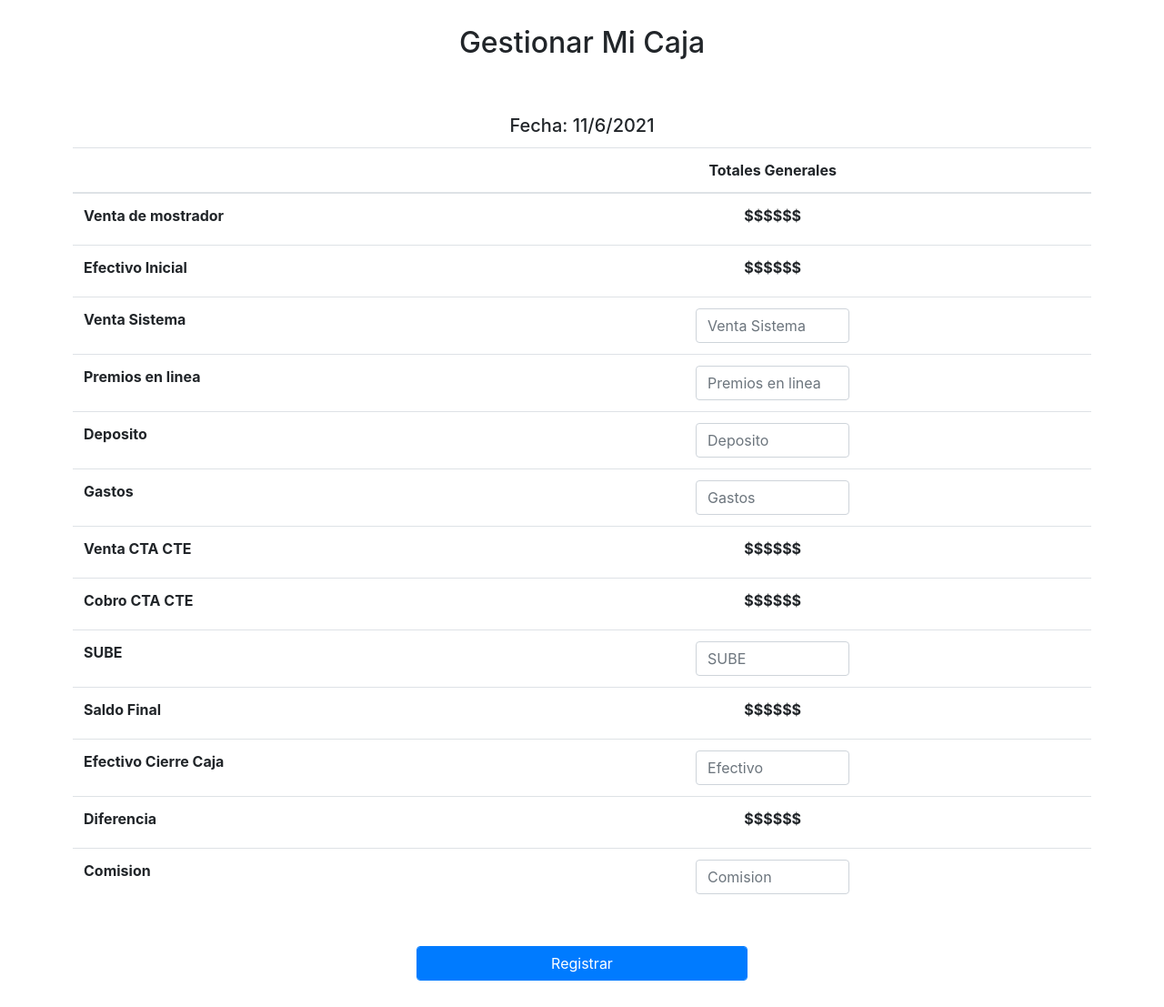
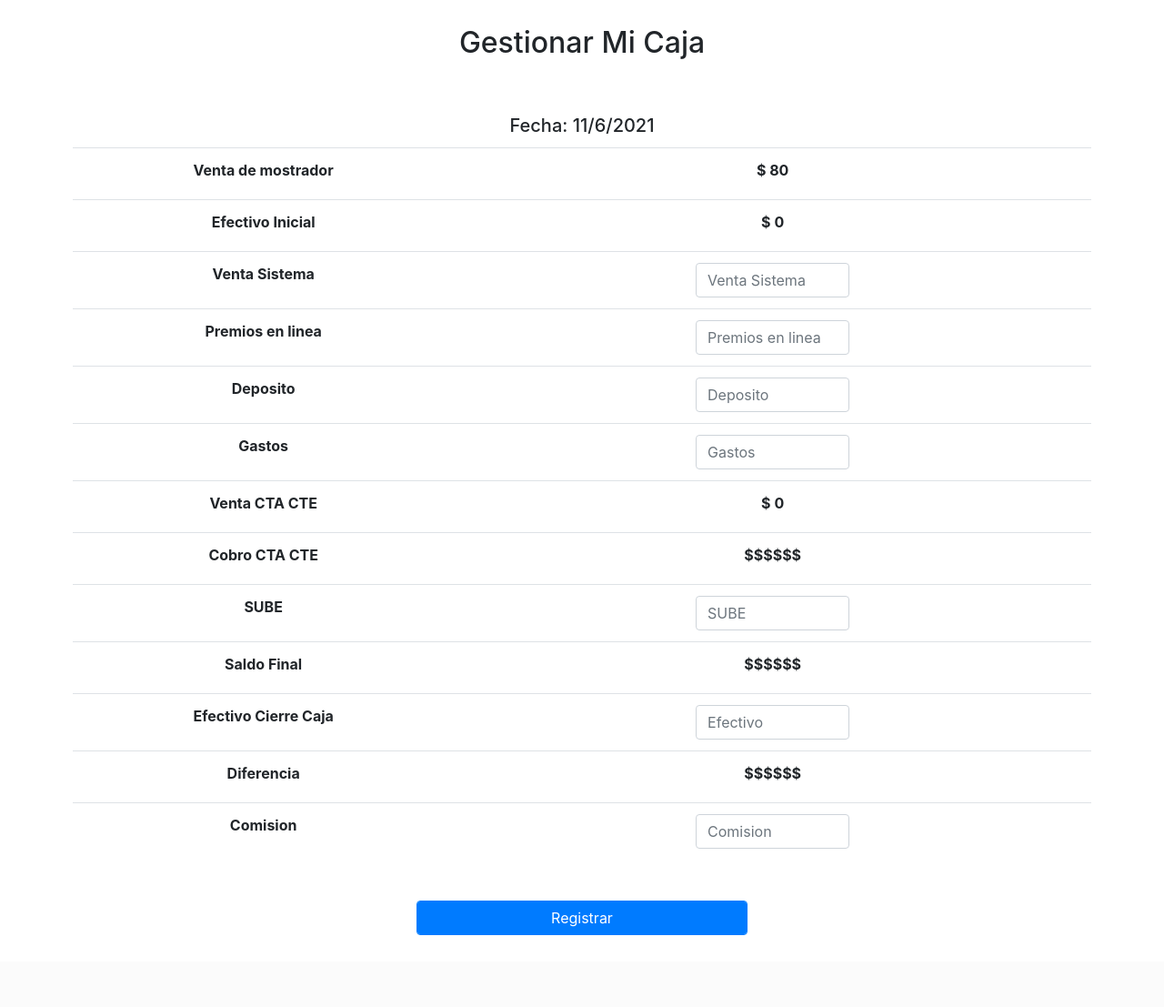
Before and after one commit to gianlucasparvoli/seminario-tusi, a Flask app: page /caja in a window 1280 px wide. Shown: the part 72-1179 px from the top of the page at 91% size. After the commit the page ends 1100 px from the top, so only its background shows below. Run offline with Flask 2, Linux system fonts and the light colour scheme; data comes from the database, SQL or seed files in the repository; both versions use the stored data as it was after the commit; lists and menus that the app fills with data are empty; some libraries are stand-ins or nearby versions.

Commit message:
Avances Caja

```diff
--- a/controllers/caja.py
+++ b/controllers/caja.py
@@ -11,3 +11,9 @@ import datetime
 class cajaEndPoint(MethodView):
     def get(self):
         return render_template("caja.html")
+
+class cajaLastEndPoint(MethodView):
+    def get(self):
+        ultimaCaja = Caja.query.all()
+        s = CajasSchema_schema.dump(ultimaCaja)
+        return jsonify(s[len(s) - 1])
--- a/routes/caja.py
+++ b/routes/caja.py
@@ -2,3 +2,4 @@ from app import *
 from controllers.caja import *
 
 app.add_url_rule("/caja",view_func=cajaEndPoint.as_view("caja"))
+app.add_url_rule("/caja/last",view_func=cajaLastEndPoint.as_view("caja_last"))
--- a/templates/caja.html
+++ b/templates/caja.html
@@ -15,9 +15,86 @@
         return document.getElementById("date").innerHTML = "Fecha: " + d + "/" + m + "/" + y;
     }
 
+    function register() {
+        console.log("REGISTRADO")
+    }
+
+    let vtaMostrador = 0;
+    let vtaCC = 0;
+    let efectivoInicial = 0;
+
+    function getVtaMostrador() {
+        url = "/sell/all";
+        $.getJSON(url).done(function (vtas) {
+            let tot = 0;
+            let todaysDate = new Date();
+            vtas.forEach(function (obj) {
+                let inputDate = new Date(obj.fecha);
+                if (inputDate.setHours(0, 0, 0, 0) === todaysDate.setHours(0, 0, 0, 0)) {
+                    if (obj.productoid === 1 || obj.productoid === 7) {
+                        urlProd = "/product/" + obj.productoid;
+                        $.getJSON(urlProd).done(function (prods) {
+                            prods.forEach(function (x) {
+                                tot = tot + parseInt(x.precio);
+                            })
+                            document.getElementById("vtaMostrador").innerHTML = "$ " + tot;
+                            if (tot) vtaMostrador = tot;
+                            return vtaMostrador;
+                        })
+                    }
+                }
+            });
+
+        });
+    }
+
+    function getVtaCC() {
+        url = "/current-account/cc/all";
+        $.getJSON(url).done(function (vtacc) {
+            let tot = 0;
+            let todaysDate = new Date();
+            vtacc.forEach(function (obj) {
+                let inputDate = new Date(obj.fechamov);
+                if (inputDate.setHours(0, 0, 0, 0) === todaysDate.setHours(0, 0, 0, 0)) {
+                    tot = tot + parseInt(obj.monto);
+                }
+            });
+            document.getElementById("vtaCC").innerHTML = "$ " + tot;
+            if (tot) vtaCC = tot;
+            return vtaCC;
+        });
+    }
+
+    function getEfectivoInicial() {
+        url = "/caja/last";
+        $.getJSON(url).done(function (lastCaja) {
+            document.getElementById("efectivoInicial").innerHTML = "$ " + lastCaja.efectivoInicial;
+            if (lastCaja.efectivoInicial) efectivoInicial = lastCaja.efectivoInicial;
+            return efectivoInicial;
+        });
+    }
+
     window.onload = function () {
+
         getDate();
+
+        var p1 = new Promise((resolve, reject) => {
+            resolve(getVtaCC());
+        });
+        var p2 = new Promise((resolve, reject) => {
+            resolve(getVtaMostrador());
+        });
+        var p3 = new Promise((resolve, reject) => {
+            resolve(getEfectivoInicial());
+        });
+
+        Promise.all([p1, p2, p3]).then(function (value) {
+            console.log(value)
+            //console.log(vtaMostrador)
+        })
+
     };
+
 
 </script>
 
@@ -46,69 +123,69 @@
     <table class="table">
         <thead>
             <tr>
-                <th scope="col"></th>
-                <th scope="col" class="text-center  mx-auto">Totales Generales</th>
+                <!-- <th scope="col" class="text-center  mx-auto"></th>
+                <th scope="col" class="text-center  mx-auto">Totales Generales</th> -->
             </tr>
         </thead>
         <tbody>
             <tr>
-                <th scope="row">Venta de mostrador</th>
-                <th class="text-center  mx-auto"><label>$$$$$$</label></th>
+                <th scope="row" class="text-center  mx-auto">Venta de mostrador</th>
+                <th class="text-center  mx-auto"><label id="vtaMostrador">$$$$$$</label></th>
             </tr>
             <tr>
-                <th scope="row">Efectivo Inicial</th>
-                <th class="text-center  mx-auto"><label>$$$$$$</label></th>
+                <th scope="row" class="text-center  mx-auto">Efectivo Inicial</th>
+                <th class="text-center  mx-auto"><label id="efectivoInicial">$$$$$$</label></th>
             </tr>
             <tr>
-                <th scope="row">Venta Sistema</th>
+                <th scope="row" class="text-center  mx-auto">Venta Sistema</th>
                 <th class="text-center  mx-auto "><input type="number" class="form-control col-md-3 mx-auto "
                         id="ventaSistema" name="ventaSistema" placeholder="Venta Sistema" required="required" min=0>
                 </th>
             </tr>
             <tr>
-                <th scope="row">Premios en linea</th>
+                <th scope="row" class="text-center  mx-auto">Premios en linea</th>
                 <th class="text-center  mx-auto"><input type="number" class="form-control col-md-3 mx-auto "
                         id="premiosEnLinea" name="premiosEnLinea" placeholder="Premios en linea" required="required"
                         min=0></th>
             </tr>
             <tr>
-                <th scope="row">Deposito</th>
+                <th scope="row" class="text-center  mx-auto">Deposito</th>
                 <th class="text-center  mx-auto"><input type="number" class="form-control col-md-3 mx-auto "
                         id="Deposito" name="Deposito" placeholder="Deposito" required="required" min=0></th>
             </tr>
             <tr>
-                <th scope="row">Gastos</th>
+                <th scope="row" class="text-center  mx-auto">Gastos</th>
                 <th class="text-center  mx-auto"><input type="number" class="form-control col-md-3 mx-auto " id="Gastos"
                         name="Gastos" placeholder="Gastos" required="required" min=0></th>
             </tr>
             <tr>
-                <th scope="row">Venta CTA CTE</th>
+                <th scope="row" class="text-center  mx-auto">Venta CTA CTE</th>
+                <th class="text-center  mx-auto"><label id="vtaCC">$$$$$$</label></th>
+            </tr>
+            <tr>
+                <th scope="row" class="text-center  mx-auto">Cobro CTA CTE</th>
                 <th class="text-center  mx-auto"><label>$$$$$$</label></th>
             </tr>
             <tr>
-                <th scope="row">Cobro CTA CTE</th>
-                <th class="text-center  mx-auto"><label>$$$$$$</label></th>
-            </tr>
-            <tr>
-                <th scope="row">SUBE</th>
+                <th scope="row" class="text-center  mx-auto">SUBE</th>
                 <th class="text-center  mx-auto"><input type="number" class="form-control col-md-3 mx-auto " id="SUBE"
                         name="SUBE" placeholder="SUBE" required="required" min=0></th>
             </tr>
             <tr>
-                <th scope="row">Saldo Final</th>
+                <th scope="row" class="text-center  mx-auto">Saldo Final</th>
                 <th class="text-center  mx-auto"><label>$$$$$$</label></th>
             </tr>
             <tr>
-                <th scope="row">Efectivo Cierre Caja</th>
+                <th scope="row" class="text-center  mx-auto">Efectivo Cierre Caja</th>
                 <th class="text-center  mx-auto"><input type="number" class="form-control col-md-3 mx-auto "
                         id="Efectivo" name="Efectivo" placeholder="Efectivo" required="required" min=0></th>
             </tr>
             <tr>
-                <th scope="row">Diferencia</th>
+                <th scope="row" class="text-center  mx-auto">Diferencia</th>
                 <th class="text-center  mx-auto"><label>$$$$$$</label></th>
             </tr>
             <tr>
-                <th scope="row">Comision</th>
+                <th scope="row" class="text-center  mx-auto">Comision</th>
                 <th class="text-center  mx-auto"><input type="number" class="form-control col-md-3 mx-auto "
                         id="Comision" name="Comision" placeholder="Comision" required="required" min=0></th>
             </tr>
@@ -116,7 +193,7 @@
     </table>
 
     <div class="form-group col-md-4 m-auto">
-        <button class="btn btn-primary form-control">Registrar</button>
+        <button class="btn btn-primary form-control" onclick="register();">Registrar</button>
     </div>
     <br></br>
     <br></br>
```
Also changed, not shown: database/db.db.
